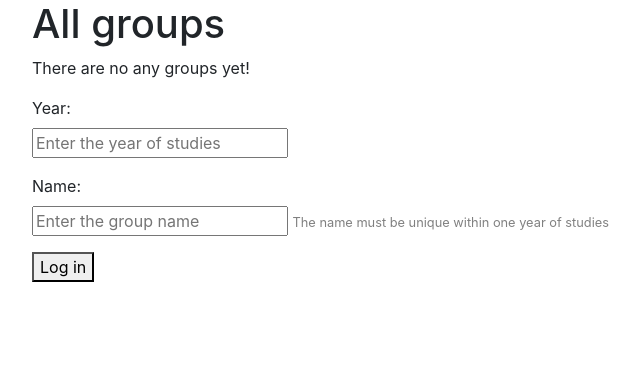
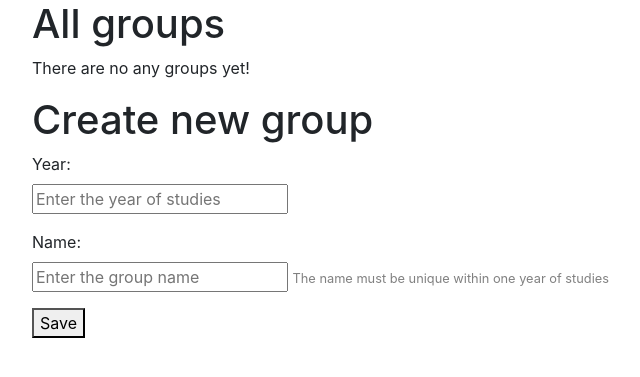
Before and after one commit to irinakulinich3712/english_for_kids, a Django app: page /groups/ in a window 1280 px wide. Shown: the top 377 px of the page, without its empty margins (53-693 px from the left). Run offline with Django 3.2, Linux system fonts and the light colour scheme; data that the repository does not hold is empty; some libraries are stand-ins or nearby versions.

Commit message:
Update all_groups.html

```diff
--- a/english_courses/main/templates/main/all_groups.html
+++ b/english_courses/main/templates/main/all_groups.html
@@ -14,6 +14,7 @@
 <p>There are no any groups yet!</p>
 {% endif %}
 
+<h1>Create new group</h1>
 <form method="post">
     {% csrf_token %}
     {% for field in create_form %}
@@ -28,7 +29,7 @@
       {% endfor %}
     </p>
   {% endfor %}
-    <button type="submit">Log in</button>
+    <button type="submit">Save</button>
 </form>
 
 {% endblock %}
```
